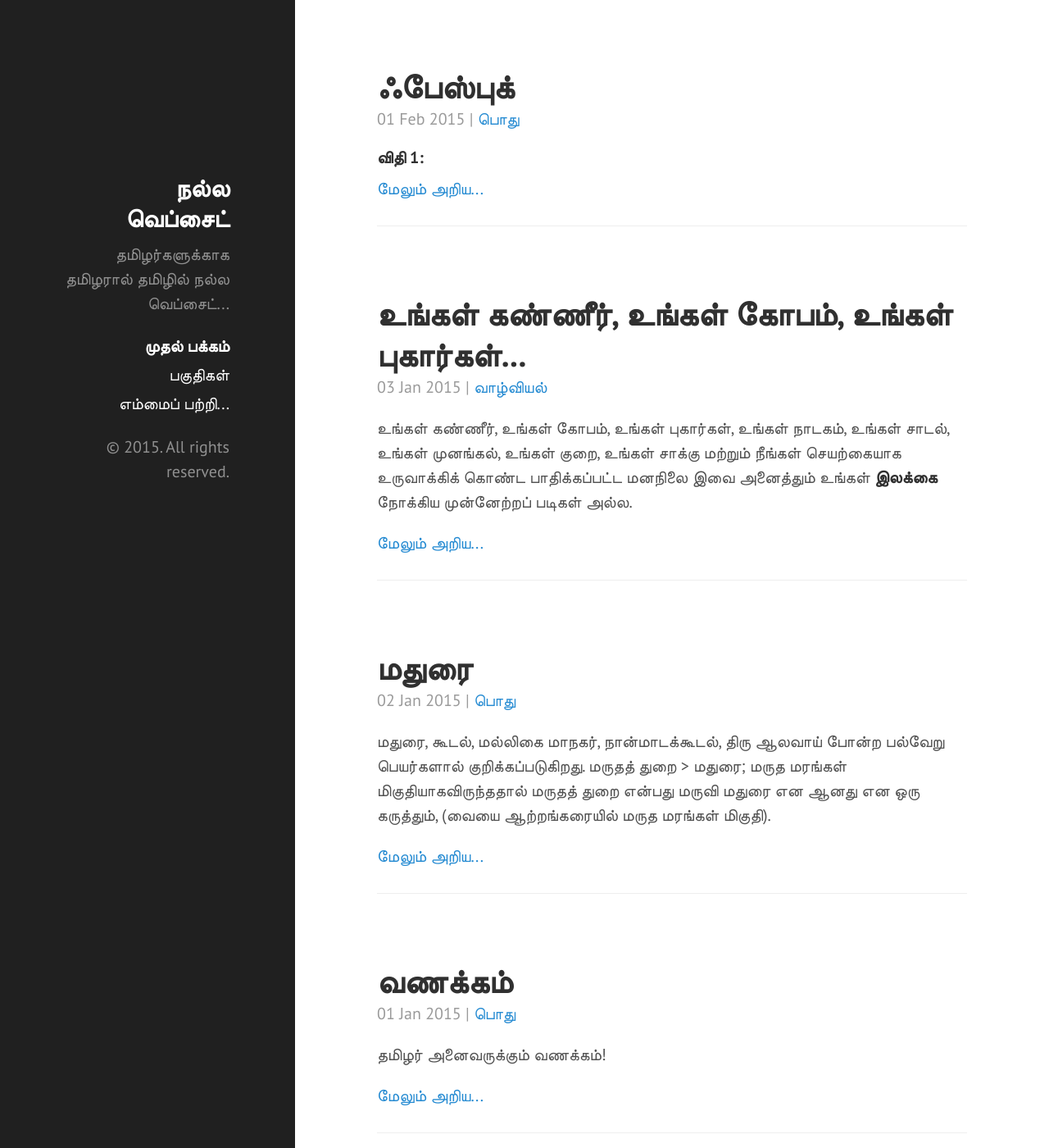
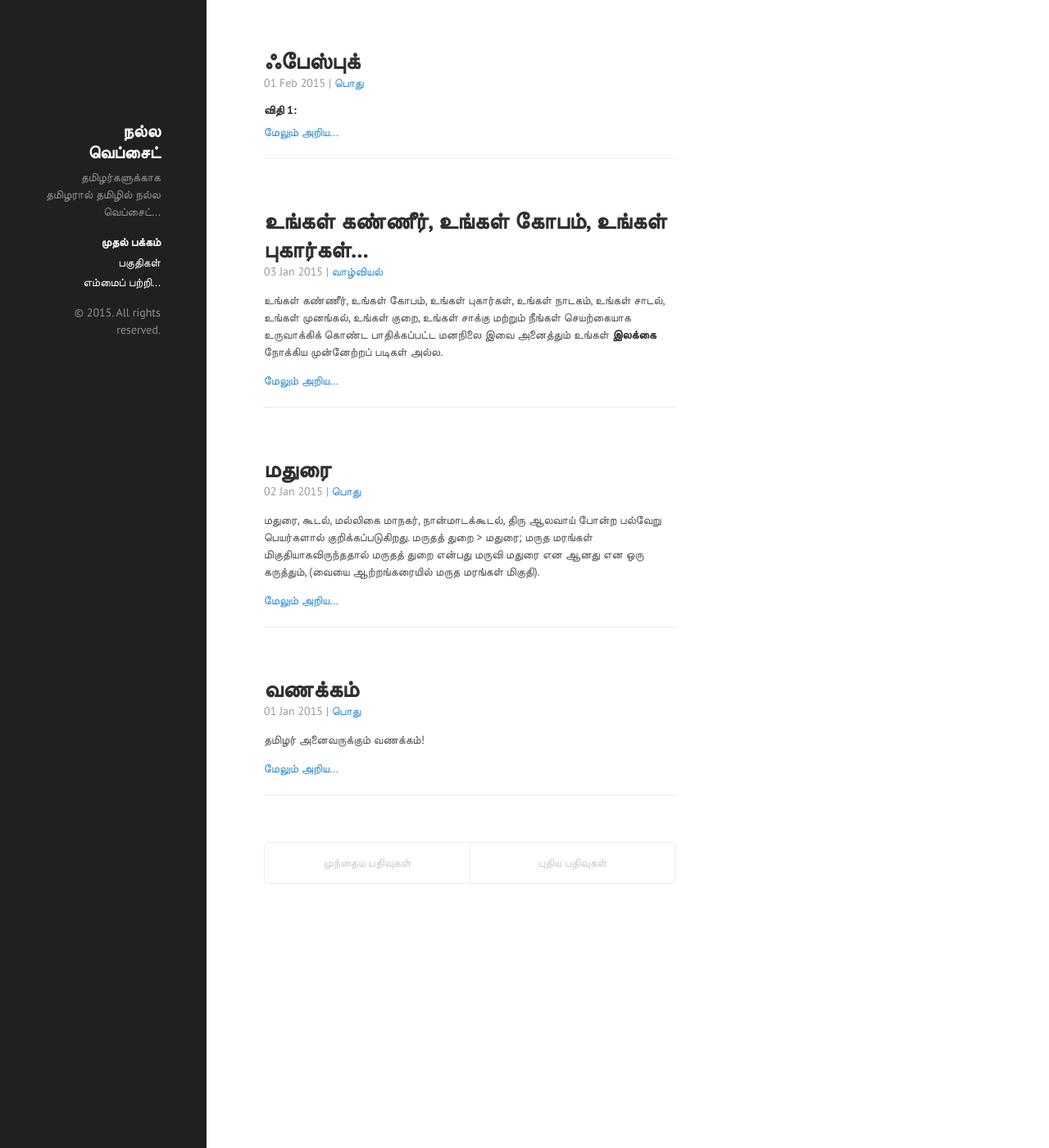
Before and after one commit to jenokarthic/nallawebsite, a Jekyll site: the page built from index.html, in a window 1280 px wide and 1400 px high. Shown: the whole window at 82% size. Built offline with Jekyll 4.4.1, drawn with Linux system fonts in a browser that asks for light colours; Markdown is read by kramdown in place of the engine named in the settings; the list of posts is cut into pages by our own code.

Commit message:
Css file changes

```diff
--- a/public/css/hyde.css
+++ b/public/css/hyde.css
@@ -36,12 +36,12 @@
 }
 @media (min-width: 48em) {
   html {
-    font-size: 16px;
+    font-size: 14px;
   }
 }
 @media (min-width: 58em) {
   html {
-    font-size: 20px;
+    font-size: 14px;
   }
 }
 
--- a/public/css/poole.css
+++ b/public/css/poole.css
@@ -49,12 +49,12 @@
 
 html {
   font-family: "Helvetica Neue", Helvetica, Arial, sans-serif;
-  font-size: 16px;
+  font-size: 14px;
   line-height: 1.5;
 }
 @media (min-width: 38em) {
   html {
-    font-size: 20px;
+    font-size: 14px;
   }
 }
 
```
